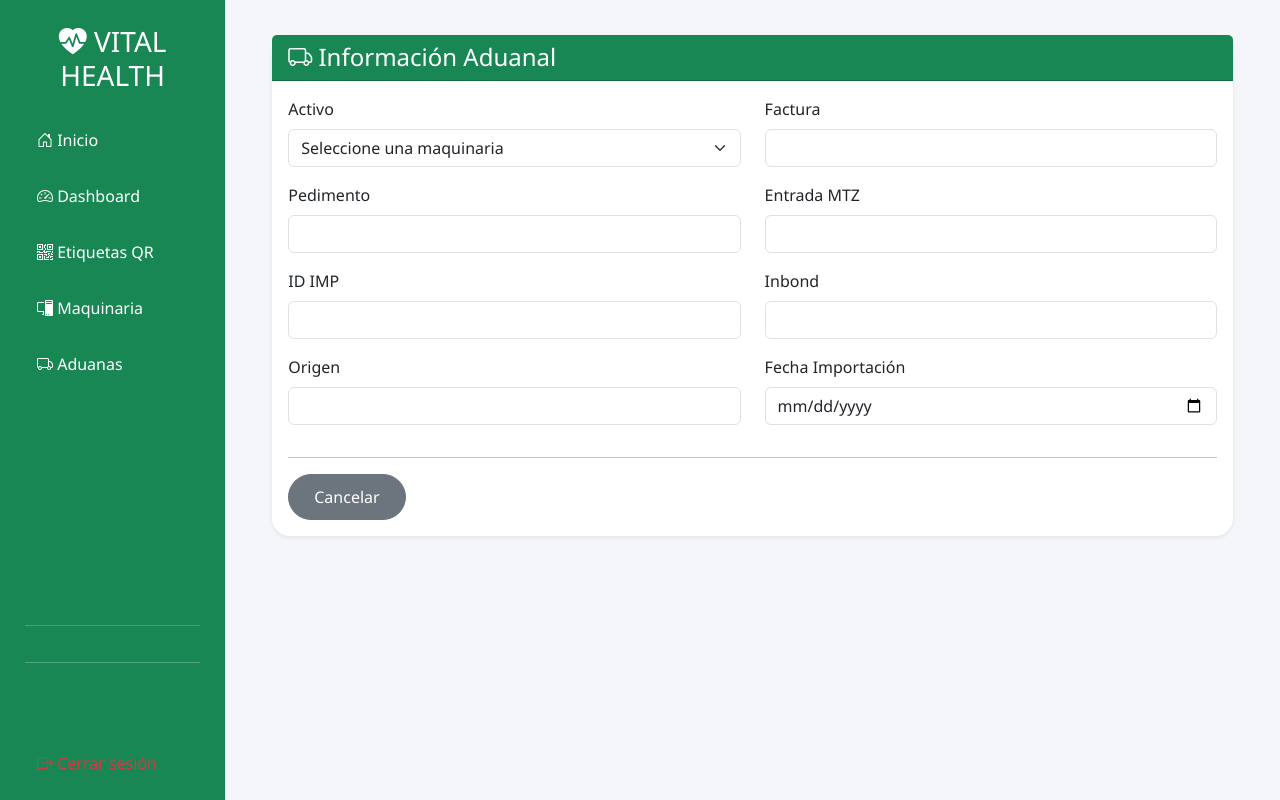
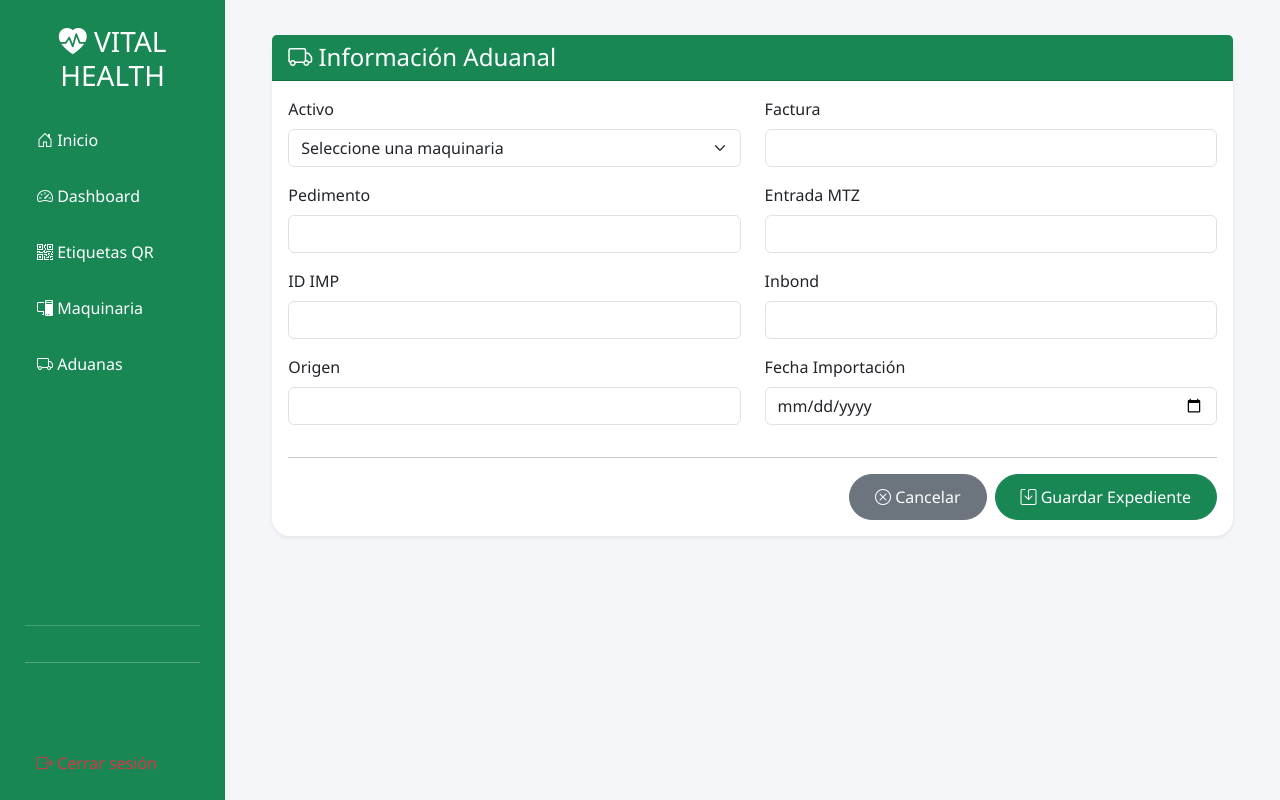
Before and after one commit to GaelFelix29/inventario-vh, a Flask app: template templates/nueva_aduana.html in a window 1280 px wide. Run offline with Flask 3, Linux system fonts and the light colour scheme; the template is opened without the code that fills it, so the values that code supplies are empty; some libraries are stand-ins or nearby versions.

Commit message:
Finaliza módulo de expedientes, aduanas y solicitudes de baja

```diff
--- a/templates/nueva_aduana.html
+++ b/templates/nueva_aduana.html
@@ -154,17 +154,47 @@ Información Aduanal
 
 <hr>
 
+<div class="d-flex justify-content-end gap-2">
+
     {% if editar %}
-                <a href="{{ url_for('expediente_maquinaria', id_activo=aduana.id_activo) }}" class="btn btn-secondary">
+
+    <a href="{{ url_for('expediente_maquinaria', id_activo=aduana.id_activo) }}"
+        class="btn btn-secondary">
+
+        <i class="bi bi-arrow-left"></i>
+
         Regresar
+
     </a>
+
+    <button type="submit" class="btn btn-success">
+
+        <i class="bi bi-save"></i>
+
+        Actualizar Expediente
+
+    </button>
+
     {% else %}
-                <a href="{{ url_for('lista_aduanas') }}" class="btn btn-secondary">
+
+    <a href="{{ url_for('lista_aduanas') }}"
+        class="btn btn-secondary">
+
+        <i class="bi bi-x-circle"></i>
+
         Cancelar
+
     </a>
+
+    <button type="submit" class="btn btn-success">
+
+        <i class="bi bi-save"></i>
+
+        Guardar Expediente
+
+    </button>
+
     {% endif %}
-
-            </form>
 
 </div>
 
```
Lines whose indentation alone changed are shown as unchanged.
